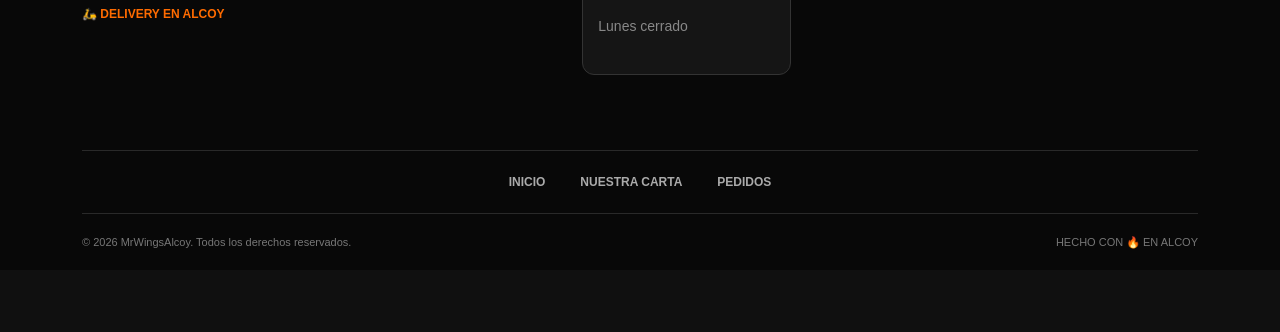
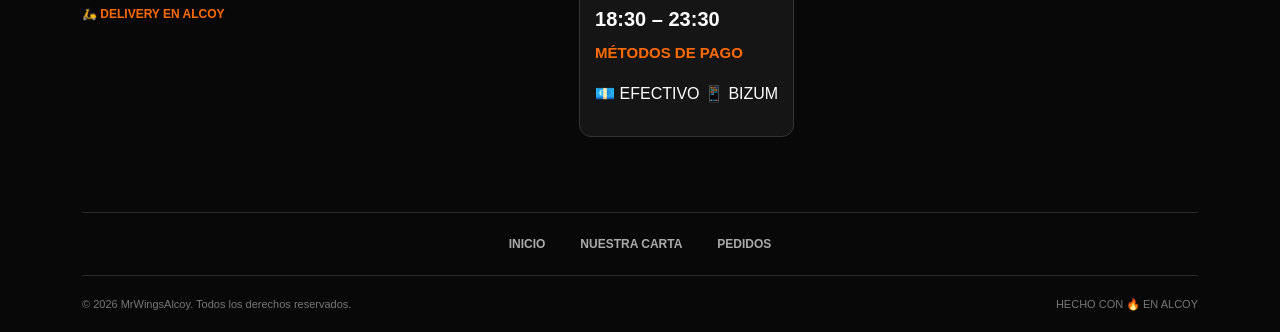
Before and after one commit to mrwingsalcoy/mrwingsalcoy.github.io, a plain HTML site: page index.html in a window 1280 px wide. Shown: the part 1290-1622 px from the top of the page. Before the commit the page ends 1560 px from the top, so only its background shows below. Drawn offline with nearby package versions, Linux system fonts and the light colour scheme.

Commit message:
Update index.html

```diff
--- a/index.html
+++ b/index.html
@@ -266,18 +266,26 @@
 
             </div>
 
-            <!-- HORARIOS -->
-            <div class="footer-info">
+           <!-- HORARIOS -->
+<div class="footer-info">
 
-                <h4>HORARIO DE ATENCIÓN</h4>
+    <h4>HORARIO DE ATENCIÓN</h4>
 
-                <p>Martes a domingo</p>
-                <strong>18:30 – 23:30</strong>
+    <p class="footer-closed">Lunes cerrado</p>
 
-                <p class="footer-closed">Lunes cerrado</p>
+    <p>Martes a domingo</p>
+    <strong>18:30 – 23:30</strong>
 
-            </div>
+    <div class="footer-payment">
+        <h4>MÉTODOS DE PAGO</h4>
 
+        <div class="payment-options">
+            <span>💶 EFECTIVO</span>
+            <span>📱 BIZUM</span>
+        </div>
+    </div>
+
+</div>
             <!-- CONTACTO Y REDES -->
             <div class="footer-social">
 
```
